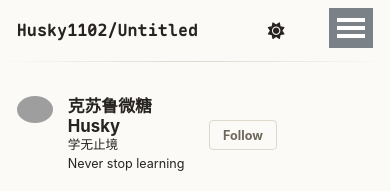
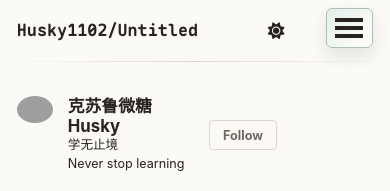
Before and after one commit to husky1102/husky1102.github.io, a Jekyll site: the page built from _pages/home.md, in a window 390 px wide. Shown: the top 191 px of the page. Built offline with Jekyll 4.4.1, drawn with Linux system fonts in a browser that asks for light colours; some web fonts are replaced.

Commit message:
Polish mobile navigation menu

```diff
--- a/_config.yml
+++ b/_config.yml
@@ -185,6 +185,7 @@
   - Rakefile
   - README
   - tmp
+  - tests
   - vendor
   - examples
 keep_files:
--- a/_sass/include/_utilities.scss
+++ b/_sass/include/_utilities.scss
@@ -327,7 +327,7 @@
   position: relative;
   width: $navicon-width;
   height: $navicon-height;
-  background: #fff;
+  background: currentColor;
   margin: auto;
   -webkit-transition: 0.3s;
   transition: 0.3s;
@@ -339,7 +339,7 @@
     left: 0;
     width: $navicon-width;
     height: $navicon-height;
-    background: #fff;
+    background: currentColor;
     -webkit-transition: 0.3s;
     transition: 0.3s;
   }
@@ -375,6 +375,20 @@
     -webkit-transform: rotate3d(0,0,1,-45deg);
             transform: rotate3d(0,0,1,-45deg);
   }
+}
+
+.greedy-nav button:hover .navicon,
+.greedy-nav button:focus-visible .navicon,
+.greedy-nav button:hover .navicon:before,
+.greedy-nav button:hover .navicon:after,
+.greedy-nav button:focus-visible .navicon:before,
+.greedy-nav button:focus-visible .navicon:after {
+  background: var(--global-link-color);
+}
+
+.greedy-nav button.close:hover .navicon,
+.greedy-nav button.close:focus-visible .navicon {
+  background: transparent;
 }
 
 
--- a/_sass/layout/_navigation.scss
+++ b/_sass/layout/_navigation.scss
@@ -192,14 +192,40 @@
   button {
     position: absolute;
     height: 2.5rem;
+    min-width: 2.75rem;
     right: 0;
-    padding: 0 0.5rem;
-    border: 0;
+    padding: 0 0.55rem;
+    border: 1px solid color-mix(in srgb, var(--global-link-color) 24%, var(--global-border-color));
+    border-radius: 6px;
     outline: none;
-    background-color: var(--global-base-color);
-    color: #fff;
+    background:
+      linear-gradient(135deg, color-mix(in srgb, var(--global-link-color) 10%, transparent), transparent 70%),
+      color-mix(in srgb, var(--global-bg-color) 82%, transparent);
+    -webkit-backdrop-filter: blur(10px) saturate(1.15);
+            backdrop-filter: blur(10px) saturate(1.15);
+    color: var(--global-masthead-link-color);
+    box-shadow: 0 8px 18px rgba(#000, 0.10);
     cursor: pointer;
     z-index: 100;
+    transition:
+      background-color 0.24s ease,
+      border-color 0.24s ease,
+      box-shadow 0.24s ease,
+      color 0.24s ease,
+      transform 0.24s ease;
+
+    &:hover,
+    &:focus-visible {
+      border-color: var(--global-link-color);
+      background:
+        linear-gradient(135deg, color-mix(in srgb, var(--global-link-color) 16%, transparent), transparent 70%),
+        color-mix(in srgb, var(--global-bg-color) 92%, transparent);
+      color: var(--global-masthead-link-color-hover);
+      box-shadow:
+        0 10px 24px rgba(#000, 0.13),
+        0 0 0 3px color-mix(in srgb, var(--global-link-color) 10%, transparent);
+      transform: translateY(-1px);
+    }
   }
 
   .visible-links {
@@ -269,20 +295,54 @@
     top: 100%;
     right: 0;
     margin-top: 15px;
-    padding: 5px;
-    border: 1px solid var(--global-border-color);
-    border-radius: $border-radius;
-    background: var(--global-bg-color);
-    box-shadow: 0 0 10px rgba(#000, 0.25);
+    min-width: 13rem;
+    padding: 0.35rem;
+    border: 1px solid color-mix(in srgb, var(--global-link-color) 18%, var(--global-border-color));
+    border-radius: 8px;
+    background: color-mix(in srgb, var(--global-bg-color) 88%, transparent);
+    -webkit-backdrop-filter: blur(12px) saturate(1.2);
+            backdrop-filter: blur(12px) saturate(1.2);
+    box-shadow:
+      0 14px 34px rgba(#000, 0.16),
+      0 0 0 1px color-mix(in srgb, #fff 18%, transparent);
+    opacity: 0;
+    pointer-events: none;
+    -webkit-transform: translateY(-6px) scale(0.98);
+        -ms-transform: translateY(-6px) scale(0.98);
+            transform: translateY(-6px) scale(0.98);
+    -webkit-transform-origin: top right;
+        -ms-transform-origin: top right;
+            transform-origin: top right;
+    -webkit-transition: opacity 0.25s ease, transform 0.25s ease;
+            transition: opacity 0.25s ease, transform 0.25s ease;
+
+    &.hidden {
+      display: block;
+      visibility: visible;
+    }
+
+    &:not(.hidden) {
+      opacity: 1;
+      pointer-events: auto;
+      -webkit-transform: translateY(0) scale(1);
+          -ms-transform: translateY(0) scale(1);
+              transform: translateY(0) scale(1);
+    }
 
     a {
       margin: 0;
-      padding: 10px 20px;
+      padding: 0.62rem 0.85rem;
+      border-radius: 6px;
       font-size: $type-size-5;
+      transition:
+        background-color 0.22s ease,
+        color 0.22s ease,
+        transform 0.22s ease;
 
       &:hover {
         color: var(--global-masthead-link-color-hover);
-        background: var(--global-border-color);
+        background: color-mix(in srgb, var(--global-link-color) 11%, transparent);
+        transform: translateX(2px);
       }
     }
 
@@ -294,7 +354,7 @@
       width: 0;
       border-style: solid;
       border-width: 0 10px 10px;
-      border-color: var(--global-border-color) transparent;
+      border-color: color-mix(in srgb, var(--global-link-color) 18%, var(--global-border-color)) transparent;
       display: block;
       z-index: 0;
     }
@@ -307,7 +367,7 @@
       width: 0;
       border-style: solid;
       border-width: 0 10px 10px;
-      border-color: var(--global-bg-color) transparent;
+      border-color: color-mix(in srgb, var(--global-bg-color) 88%, transparent) transparent;
       display: block;
       z-index: 1;
     }
@@ -320,6 +380,21 @@
         border-bottom: none;
       }
     }
+  }
+}
+
+html[data-theme="dark"] .greedy-nav {
+  button:hover,
+  button:focus-visible {
+    box-shadow:
+      0 10px 28px rgba(103, 232, 249, 0.09),
+      0 18px 48px rgba(2, 6, 23, 0.34);
+  }
+
+  .hidden-links {
+    box-shadow:
+      0 14px 34px rgba(2, 6, 23, 0.42),
+      0 0 18px rgba(103, 232, 249, 0.08);
   }
 }
 
```
Also changed, not shown: tests/website-aesthetics-v3.test.js (+11 -0 lines).
